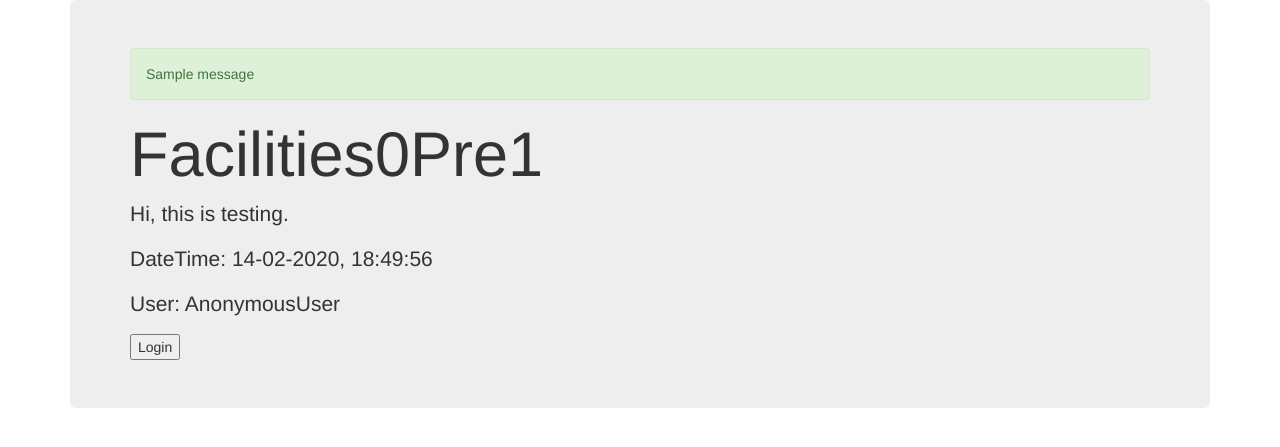
After one commit to hann1010/Facilities0Pre1, a Django app: page / in a window 1280 px wide. The commit adds this page. Shown: the top 447 px of the page. Run offline with Django 3.2, Linux system fonts and the light colour scheme; one stand-in notice (Sample message) is shown; some libraries are stand-ins or nearby versions.

Commit message:
add main page

```diff
--- a/Facilities0Pre1/settings.py
+++ b/Facilities0Pre1/settings.py
@@ -107,7 +107,7 @@ AUTH_PASSWORD_VALIDATORS = [
 
 LANGUAGE_CODE = 'en-us'
 
-TIME_ZONE = 'UTC'
+TIME_ZONE = 'Europe/Helsinki'
 
 USE_I18N = True
 
@@ -120,3 +120,6 @@ USE_TZ = True
 # https://docs.djangoproject.com/en/3.0/howto/static-files/
 
 STATIC_URL = '/static/'
+
+LOGIN_REDIRECT_URL = 'home'
+LOGIN_URL = 'login'
--- a/Facilities0Pre1/urls.py
+++ b/Facilities0Pre1/urls.py
@@ -14,7 +14,7 @@ Including another URLconf
     2. Add a URL to urlpatterns:  path('blog/', include('blog.urls'))
 """
 from django.contrib import admin
-from django.urls import path
+from django.urls import path, include
 from django.contrib import admin
 from users import views as user_views
 from django.contrib.auth import views as auth_views
@@ -23,6 +23,7 @@ from django.conf.urls.static import static
 
 urlpatterns = [
     path('admin/', admin.site.urls),
+    path('',include('FacilitiesApp.urls')),
     path('login/', auth_views.LoginView.as_view(template_name='users/login.html'), name='login'),
     path('logout/', auth_views.LogoutView.as_view(template_name='users/logout.html'), name='logout'),
 ]
--- /dev/null
+++ b/FacilitiesApp/templates/FacilitiesApp/index.html
@@ -0,0 +1,48 @@
+<!DOCTYPE html>
+<html lang="en">
+
+<head>
+	<meta charset="utf-8">
+	<meta http-equiv="X-UA-Compatible" content="IE=edge">
+	<meta name="viewport" content="width=device-width, initial-scale=1">
+
+	<title>Facilities0Pre1 - Index</title>
+
+	<!-- Bootstrap CSS -->
+	<link rel="stylesheet" href="https://maxcdn.bootstrapcdn.com/bootstrap/3.3.7/css/bootstrap.min.css" integrity="sha384-BVYiiSIFeK1dGmJRAkycuHAHRg32OmUcww7on3RYdg4Va+PmSTsz/K68vbdEjh4u" crossorigin="anonymous">
+
+
+</head>
+<body>
+	<div class="container">
+
+		<div class="jumbotron">
+
+			<div class="jumbotron<div class="col-md-8">
+				{% if messages %}
+				  {% for message in messages %}
+					<div class="alert alert-{{ message.tags }}">
+					  {{ message }}
+					</div>
+				  {% endfor %}
+				{% endif %}
+				{% block content %}{% endblock %}
+			</div>
+				  <h1>Facilities0Pre1</h1>
+            <p>Hi, this is testing.</p>
+			<p>DateTime: {{ date_str }}</p>
+			<p>User: {{ user }}</p>
+
+
+		{% if user.is_authenticated %}
+
+		<input type="submit" value="Logout" onclick="window.location='{% url 'logout' %}';" />
+		{% else %}
+
+		<input type="submit" value="Login" onclick="window.location='{% url 'login' %}';" />
+		{% endif %}
+        <br>
+    	</div>
+	</div>
+</body>
+</html
--- /dev/null
+++ b/FacilitiesApp/urls.py
@@ -0,0 +1,13 @@
+from django.urls import path
+#from .views import (
+#    SavedDataListView,
+#    SavedDataDetailView,
+#    SavedDataCreateView,
+#    SavedDataUpdateView,
+#    SavedDataDeleteView
+#)
+from . import views
+
+urlpatterns = [
+	path('', views.home, name='home'),
+]
--- a/FacilitiesApp/views.py
+++ b/FacilitiesApp/views.py
@@ -1,3 +1,9 @@
 from django.shortcuts import render
+import datetime
 
-# Create your views here.
+def home(request):
+    x = datetime.datetime.now()
+    date_tmp = (x.strftime('%d-%m-%Y, %H:%M:%S'))
+#    current_user = request.user
+#    disp_temp = date_tmp + " User: " + str(current_user)
+    return render(request, "FacilitiesApp/index.html", {"date_str": date_tmp})
--- a/users/templates/users/logout.html
+++ b/users/templates/users/logout.html
@@ -20,8 +20,8 @@
 			<h1></h1>
             <p>Logged out</p>
             <br>
-            <input type="submit" value="Return to index" onclick="window.location='#';" />
-
+            <input type="submit" value="Return to index" onclick="window.location='{% url 'home' %}';" />
+			<a class="btn btn-primary" href="{% url 'home' %}">Return to index</a>
 
 			</div>
     </div>
```
Also changed, not shown: db.sqlite3.
